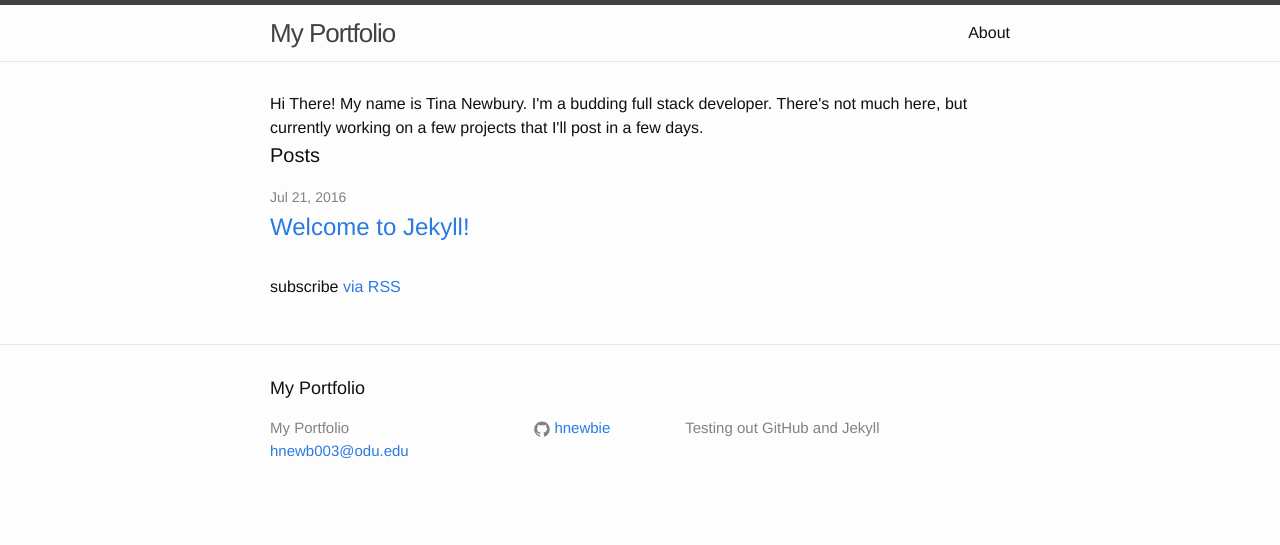
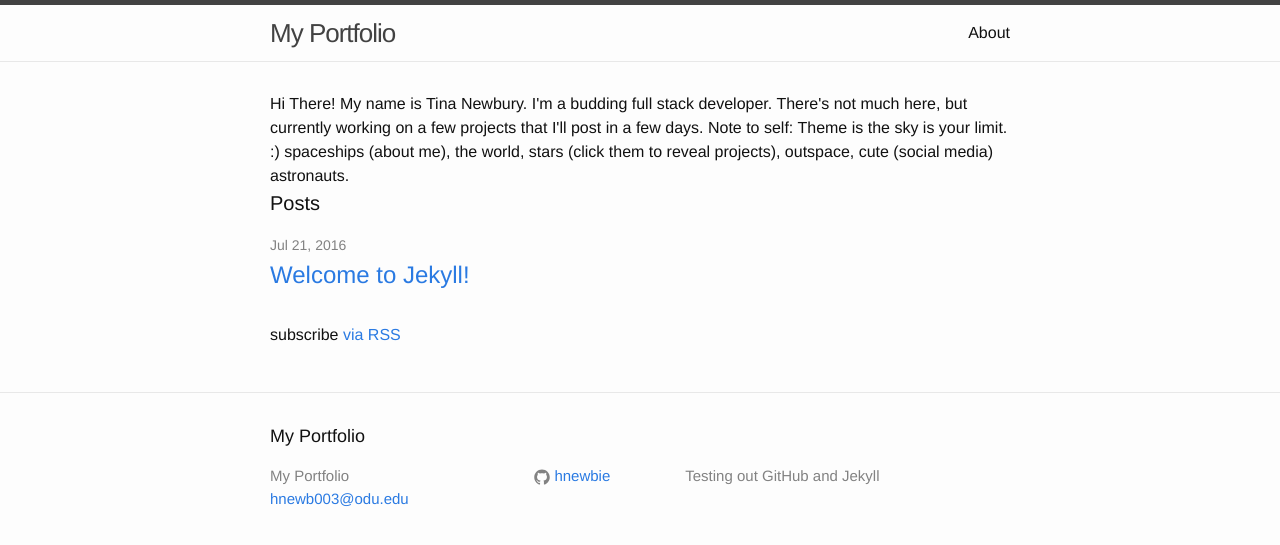
Before and after one commit to hnewbie/hnewbie.github.io, a Jekyll site: the page built from index.html, in a window 1280 px wide. Shown: the top 545 px of the page. Built offline with Jekyll 4.4.1, drawn with Linux system fonts in a browser that asks for light colours.

Commit message:
update index.html dropped ideas down

```diff
--- a/index.html
+++ b/index.html
@@ -4,6 +4,8 @@
 
 <div class="home">
   Hi There! My name is Tina Newbury. I'm a budding full stack developer.  There's not much here, but currently working on a few projects that I'll post in a few days.
+  Note to self: Theme is the sky is your limit. :)  spaceships (about me), the world, stars (click them to reveal projects), outspace, cute (social media) astronauts.
+
   <h1 class="page-heading">Posts</h1>
 
   <ul class="post-list">
```
